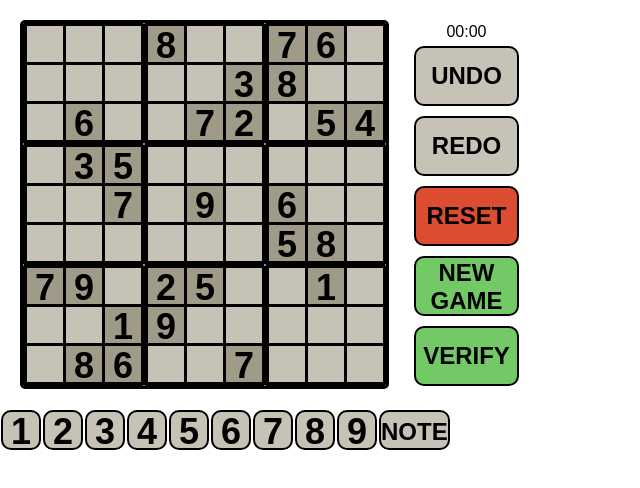
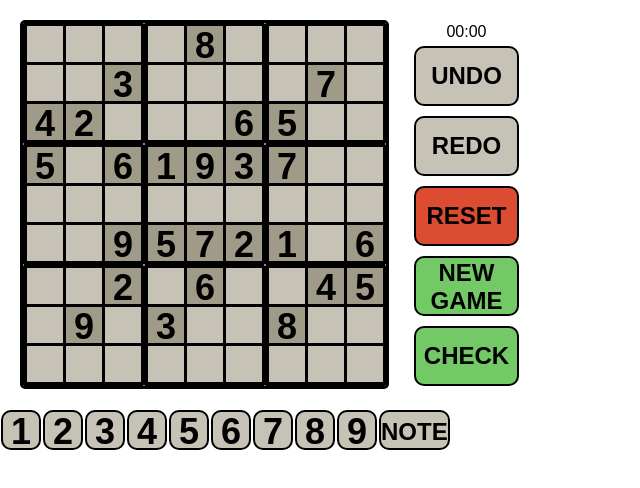
Before and after one commit to ryanfok97/sudoku, a React app: page / in a window 1280 px wide. Shown: the whole page, without its empty margins (0-640 px from the left). Built offline with nearby package versions, Linux system fonts and the light colour scheme.

Commit message:
change verify to check, added some hardcoded boards

```diff
--- a/src/Game.css
+++ b/src/Game.css
@@ -61,7 +61,7 @@
    width: 105px;
 }
 
-.newPuzButton, .verifyButton {
+.newPuzButton, .checkButton {
    background-color: #72c966;
    border: 2px solid black;
    border-radius: 10px;
--- a/src/Game.js
+++ b/src/Game.js
@@ -19,7 +19,7 @@ class Game extends Component {
          selected: null,
          solution: board[1],
          startTime: null,
-         verifyClicked: null
+         checkClicked: null
       }
    }
 
@@ -67,7 +67,7 @@ class Game extends Component {
          //       }]),
          //       move: history.length,
          //       startTime: time,
-         //       verifyClicked: null
+         //       checkClicked: null
          //    });
          } else {
             // cells = cells[cell] === selected ? cells : clearNotes(cells, box, row, col, selected);
@@ -81,7 +81,7 @@ class Game extends Component {
          }]),
          move: history.length,
          startTime: time,
-         verifyClicked: null
+         checkClicked: null
       });
    }
 
@@ -101,7 +101,7 @@ class Game extends Component {
       this.setState({
          selected: num,
          startTime: time,
-         verifyClicked: null
+         checkClicked: null
       })
    }
 
@@ -122,7 +122,7 @@ class Game extends Component {
          selected: null,
          solution: board[1],
          startTime: null,
-         verifyClicked: null
+         checkClicked: null
       });
    }
 
@@ -136,7 +136,7 @@ class Game extends Component {
       if (move !== history.length - 1) {
          this.setState({
             move: move + 1,
-            verifyClicked: null
+            checkClicked: null
          });
       }
    }
@@ -151,7 +151,7 @@ class Game extends Component {
       if (move > 0) {
          this.setState({
             move: move - 1,
-            verifyClicked: null
+            checkClicked: null
          });
       }
    }
@@ -170,7 +170,7 @@ class Game extends Component {
             cells: initialBoard
          }],
          move: 0,
-         verifyClicked: null
+         checkClicked: null
       });
    }
 
@@ -178,7 +178,7 @@ class Game extends Component {
       return initialBoard[box * 9 + row * 3 + col] !== null ? 'unclickable' : null;
    }
 
-   verify(box, row, col) {
+   check(box, row, col) {
       const history = this.state.history;
       const current = history[this.state.move];
 
@@ -209,8 +209,8 @@ class Game extends Component {
                   move={this.state.move}
                   selected={this.state.selected}
                   unclickable={(box, row, col) => this.unclickable(history[0].cells, box, row, col)}
-                  verify={(box, row, col) => this.verify(box, row, col)}
-                  verifyClicked={this.state.verifyClicked}
+                  check={(box, row, col) => this.check(box, row, col)}
+                  checkClicked={this.state.checkClicked}
                   onClick={(box, row, col) => this.handleClickBoard(box, row, col, this.state.selected)}
                />
                <div className="sideBySide">
@@ -257,10 +257,10 @@ class Game extends Component {
                   NEW GAME
                </button>
                <button
-                  className="verifyButton"
-                  onClick={() => this.setState({ verifyClicked: true })}
+                  className="checkButton"
+                  onClick={() => this.setState({ checkClicked: true })}
                >
-                  VERIFY
+                  CHECK
                </button>
             </div>
          </div>
@@ -362,11 +362,20 @@ function generateBoard(cells, solution) {
       '----6-1--19-3----86-3--5--93---4---8----8----4---9---66--9--7-37----3-29--4-2----827469135195372648643815279396541278517286934482397156682954713751863429934721568',
       '-----9----8-4----1-9-----58-8---1-4-21-647-98-7-3---6-31-----5-8----3-7----7-----125839476786452931493617258683591742215647398974382165317968254864523179529741836',
       '----317--1--47-----2-----6-----9-4-6-34---85-1-6-4-----2-----6-----45--2--867----658231749193476528724589361875392416234617859196845237927183564361945782458672913',
-      '----65--13------7-----7-629--9--36--6--958--7--14--8--918-3-----4------35--21----',
-      '-1632--4---2--91-34----------5--963-----5-----693--8----------43-64--9---1--7268-',
+      '----65--13------7-----7-629--9--36--6--958--7--14--8--918-3-----4------35--21----792465381386291475145378629829173654634958127751462893918537246742869513536214987',
+      '-1632--4---2--91-34----------5--963-----5-----693--8----------43-64--9---1--7268-916327548572849163438156297485279631231658794769341825792863154386415927514972683',
       '-17-------3------659-4-3-7-12-----6---94-27---5-----21-3-9-1-546------2-------31-817296345234175986596483172128579463369412758754638921732981654691543827845267319',
-      '-18--2-46-9371------5---------1--25----9-4----79--2---------6------3285-92-5--14-',
-      // '28367954197451836251632497839641572848729365115268743985293416714672583979386124-'
+      '-18--2-46-9371------5---------1--25----9-4----79--2---------6------3285-92-5--14-718532946493716285265498731864173259521964378379852614385491627147632859926587143',
+      '-----52-47-----5------49--6--14-79----71-92----52-31--7--38------1-----88-26-----638175294794826513521349786821457963367189245495263178746389512931452678852617934',
+      '------46-7-2-----9----34----8-39-5---7--1--3---5-42-1----95----1-----4-5-67------813729465742651389956834271184396572276518934395742618248951637193867425567423189',
+      '-------2-578----34-----375--86--291---2---8---358--67--732-----26----481-1-------364597128578126934291483756486732915792615843135849672873241659269357481514968327',
+      '---91----5-36----99413--68--5----2--8-------1--6----9--95--74624----63-8----54---628914573573682149941375682759381246824965731136427598895137462417296358263854719',
+      '------7--4---29---5--714-622-------3-4-361-9-1-------553-427--9---98---4--9------692385741417629853538714962268954173745361298193827645536427819172986534489351276',
+      '----814-24---95-1-----------4--7-6---6895314---1-4--3-----------7-58---49-831----796381452432795816185462793943178625268953147571246839534267819671589324928314657',
+      '----21--73-8--4--9-----64-51-94---6-----------4---89-17-32-----9--1--8-21--58----645921837318574269297836415159472368783691425642358971783296514956147832124583769',
+      '----6-1-33---4578------1---7-2-9--86---------85--1-7-2---6------3891---29-4-7----854967123391245786627381549712395486469827153853416792271638549538914672964275138',
+      '---4-2----9251-6--1--6-9--5-5------4---758---7------1-7--2-5--1--9-6137----8-7---567482913892513647143679285658129374134758926792364518736295841289461375451837926',
+// '28367954197451836251632497839641572848729365115268743985293416714672583979386124-'
    ];
 
    const board = boards[Math.floor(Math.random() * boards.length)];
--- a/src/PickNumber.js
+++ b/src/PickNumber.js
@@ -1,5 +1,4 @@
 import React, { Component } from 'react';
-import Number from './Number';
 import './PickNumber.css';
 
 class PickNumber extends Component {
--- a/src/SudokuBoard.js
+++ b/src/SudokuBoard.js
@@ -14,14 +14,14 @@ class SudokuBoard extends Component {
             isNote={this.props.isNote}
             numSelected={(row, col) => numSelected(this.props.cells, box, row, col, this.props.selected)}
             unclickable={(row, col) => this.props.unclickable(box, row, col)}
-            verify={(row, col) => this.props.verify(box, row, col)}
-            verifyClicked={this.props.verifyClicked}
+            check={(row, col) => this.props.check(box, row, col)}
+            checkClicked={this.props.checkClicked}
             onClick={(row, col) => this.props.onClick(box, row, col)}
          />
       );
    }
 
-   // verify(cells, solution) {
+   // check(cells, solution) {
    //    for (let i = 0; i < 81; i++) {
    //       return cells[i] !== solution[i] ? 'invalid' : null;
    //    }
--- a/src/SudokuBox.js
+++ b/src/SudokuBox.js
@@ -12,8 +12,8 @@ class SudokuBox extends Component {
             isNote={this.props.isNote}
             numSelected={this.props.numSelected(row, col)}
             unclickable={this.props.unclickable(row, col)}
-            verify={this.props.verify(row, col)}
-            verifyClicked={this.props.verifyClicked}
+            check={this.props.check(row, col)}
+            checkClicked={this.props.checkClicked}
             onClick={() => this.props.onClick(row, col)}
          />
       );
--- a/src/SudokuCell.js
+++ b/src/SudokuCell.js
@@ -6,10 +6,10 @@ class SudokuCell extends Component {
       if (Array.isArray(this.props.value)) {
          return 'note ' + this.props.numSelected;
       }
-      if (this.props.verifyClicked) {
+      if (this.props.checkClicked) {
          return 'cell ' + this.props.invalid + ' ' +
             this.props.numSelected + ' ' + this.props.unclickable + ' ' +
-            this.props.verify;
+            this.props.check;
       }
       return 'cell ' + this.props.invalid + ' ' +
          this.props.numSelected + ' ' + this.props.unclickable;
```
